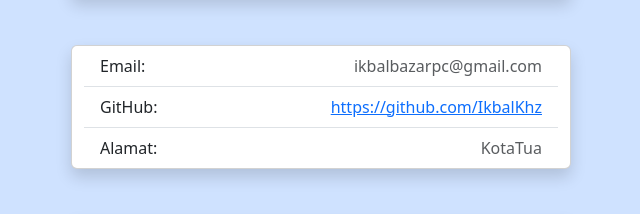
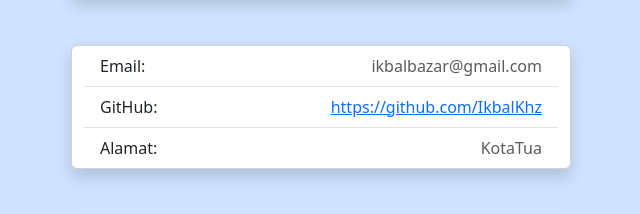
Before and after one commit to IkbalKhz/IkbalKhz.github.io, a plain HTML site: page index.html in a window 1280 px wide. Shown: the part 422-636 px from the top of the page, 319-959 px from the left. Drawn offline with nearby package versions, Linux system fonts and the light colour scheme.

Commit message:
Update index.html

```diff
--- a/index.html
+++ b/index.html
@@ -37,7 +37,7 @@
           <li class="list-group-item">
             <div class="row">
               <div class="col-4">Email:</div>
-              <div class="col-8 text-end text-muted">ikbalbazarpc@gmail.com</div>
+              <div class="col-8 text-end text-muted">ikbalbazar@gmail.com</div>
             </div>
           </li>
 
```
